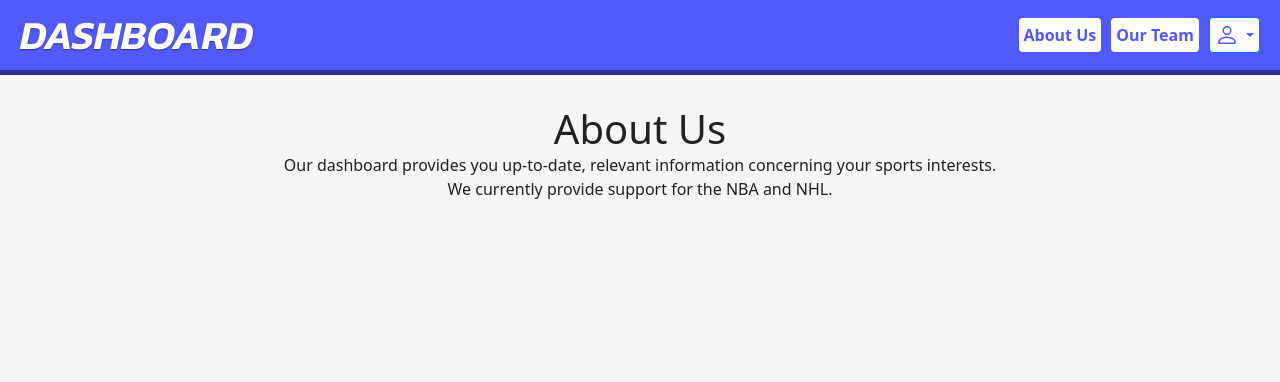
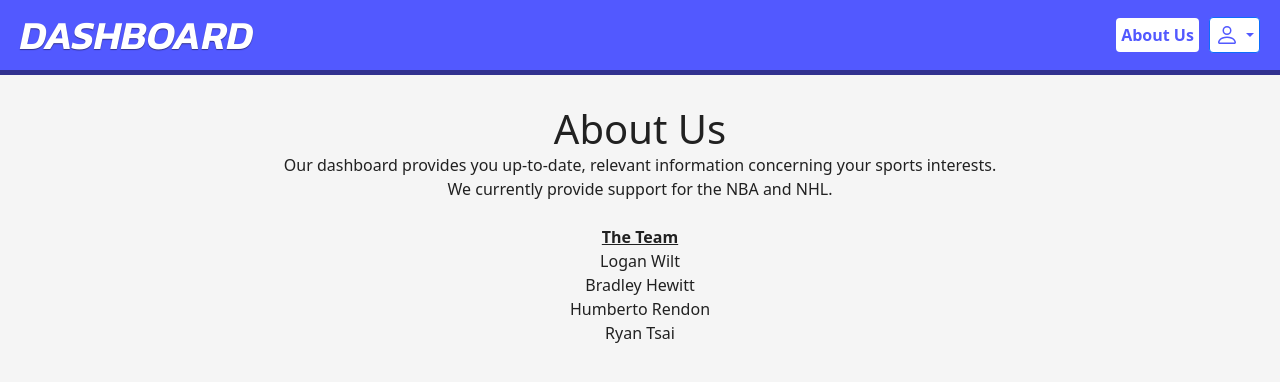
Before and after one commit to MuchQuak/Shport, a React (Create React App) app in the folder frontend/: page /About in a window 1280 px wide. Shown: the top 382 px of the page. Built offline with nearby package versions, Linux system fonts and the light colour scheme.

Commit message:
Merge "About Us" and "Our Team" pages

```diff
--- a/frontend/src/About.js
+++ b/frontend/src/About.js
@@ -8,6 +8,12 @@ export default function About() {
         <InfoContent title='About Us'>
             <p>Our dashboard provides you up-to-date, relevant information concerning your sports interests.</p>
             <p>We currently provide support for the NBA and NHL.</p>
+            <br />
+            <p style={{fontWeight: "bold", textDecoration: "underline"}}>The Team</p>
+            <p>Logan Wilt</p>
+            <p>Bradley Hewitt</p>
+            <p>Humberto Rendon</p>
+            <p>Ryan Tsai</p>
         </InfoContent>
       </main>
     );
--- a/frontend/src/NavBar.js
+++ b/frontend/src/NavBar.js
@@ -34,7 +34,6 @@ export default function NavBar() {
           </div>
           <div className="header-right">
             <p className="header-link" id='header-about' onClick={() => navigate('/About', {replace: true, state: location.state})}>About Us</p>
-            <p className="header-link" id='header-team' onClick={() => navigate('/ProjectTeam', {replace: true, state: location.state})}>Our Team</p>
             <Dropdown>
               <Dropdown.Toggle className="header-link" id="dropdown-basic">
                 {icon()}
--- a/frontend/src/ProjectTeam.js
+++ /dev/null
@@ -1,16 +0,0 @@
-import NavBar from './NavBar';
-import InfoContent from "./InfoContent";
-
-export default function ProjectTeam() {
-    return (
-      <main>
-        <NavBar/>
-          <InfoContent title='Our Team'>
-              <p>Logan Wilt</p>
-              <p>Bradley Hewitt</p>
-              <p>Humberto Rendon</p>
-              <p>Ryan Tsai</p>
-          </InfoContent>
-      </main>
-    );
-  }
--- a/frontend/src/index.js
+++ b/frontend/src/index.js
@@ -9,7 +9,6 @@ import './style/index.scss';
 import 'bootstrap/dist/css/bootstrap.min.css';
 import App from './App';
 import About from './About';
-import ProjectTeam from './ProjectTeam';
 import Login from './Login';
 import SignUp from './SignUp';
 import LeaguePreferences from './LeaguePreferences';
@@ -21,13 +20,11 @@ ReactDOM.render(
    <Routes>
      <Route path="/" element={<App />} />
      <Route path="About" element={<About />} />
-     <Route path="ProjectTeam" element={<ProjectTeam />} />
      <Route path="Login" element={<Login />} />
      <Route path="SignUp" element={<SignUp />} />
      <Route path="LeaguePreferences" element={<LeaguePreferences />} />
      <Route path="TeamPreferences" element={<TeamPreferences />} />
      <Route path="Settings" element={<Settings/>} />
-
    </Routes>
  </BrowserRouter>,
    document.getElementById('root'
```
